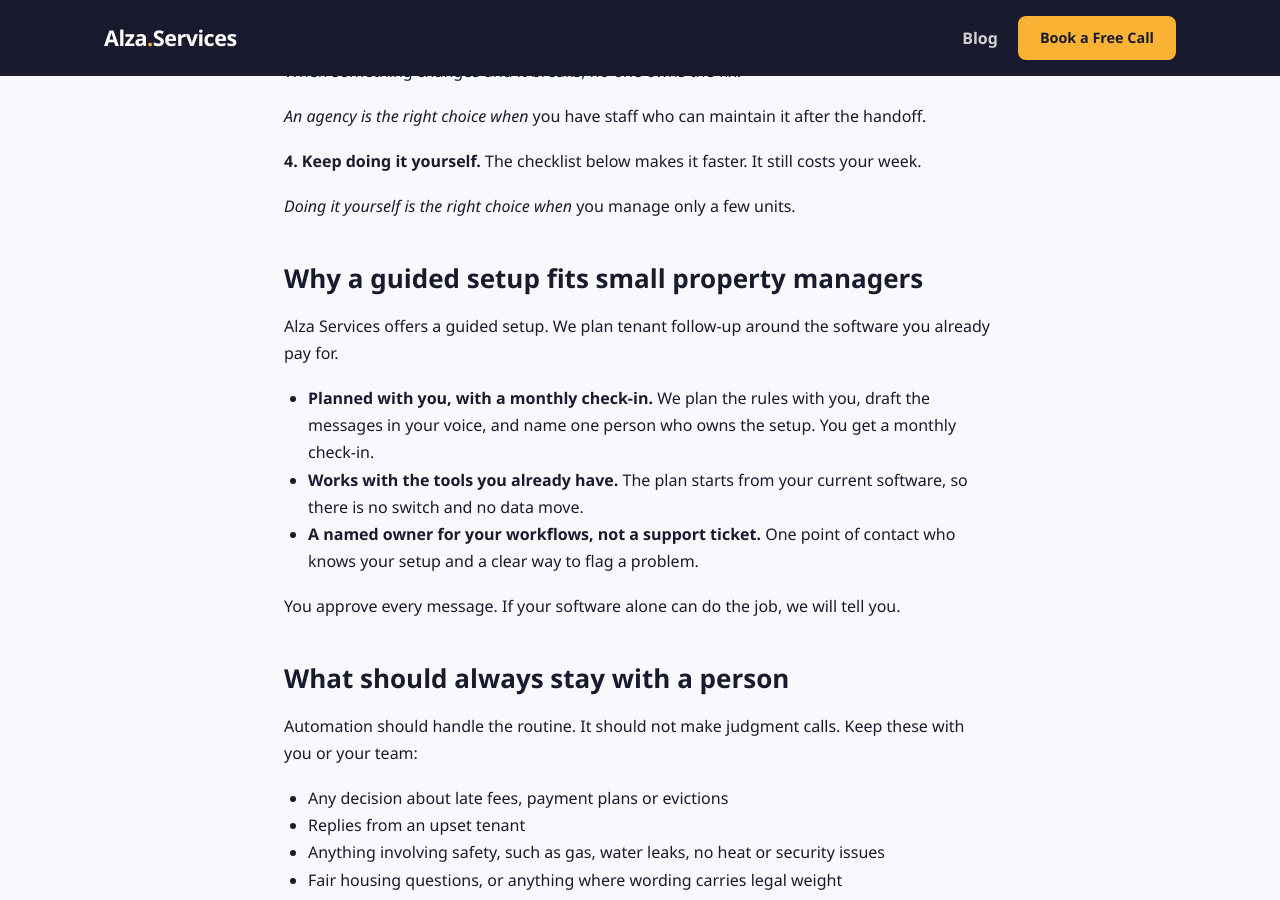
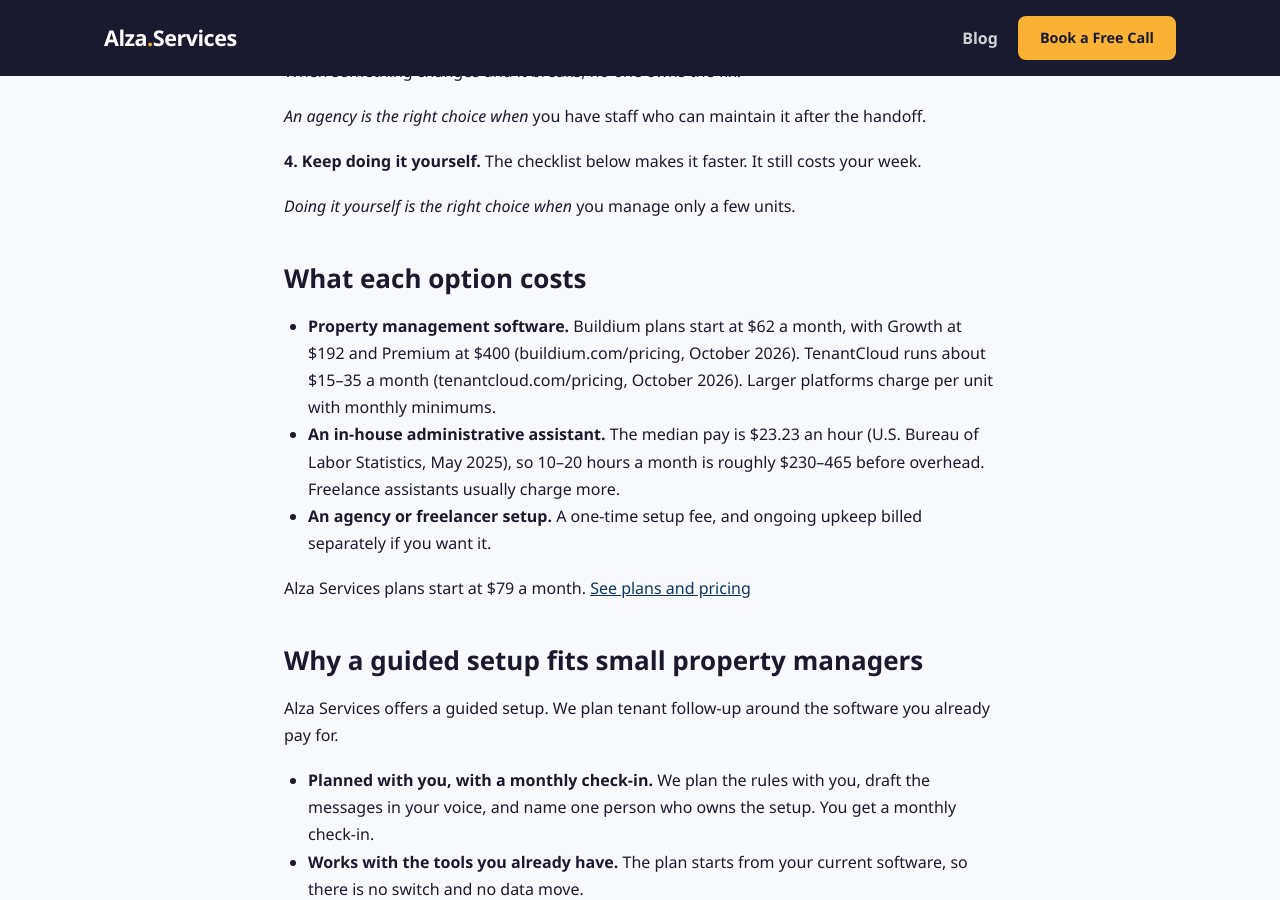
Before and after one commit to getsapalacios/alzallc.com, a Jekyll site: the page built from _posts/2026-11-03-property-manager-tenant-follow-up.md, in a window 1280 px wide and 900 px high, scrolled down 2791 px. Built offline with Jekyll 4.4.1, drawn with Linux system fonts in a browser that asks for light colours.

Commit message:
Add cost section to blog posts
Co-Authored-By: Claude Opus 5.5 <noreply@anthropic.com>

```diff
--- a/_posts/2026-11-03-property-manager-tenant-follow-up.md
+++ b/_posts/2026-11-03-property-manager-tenant-follow-up.md
@@ -71,6 +71,14 @@ Here are the four common ways to get tenant follow-up off your plate, with the h
 
 *Doing it yourself is the right choice when* you manage only a few units.
 
+## What each option costs
+
+- **Property management software.** Buildium plans start at $62 a month, with Growth at $192 and Premium at $400 (buildium.com/pricing, October 2026). TenantCloud runs about $15–35 a month (tenantcloud.com/pricing, October 2026). Larger platforms charge per unit with monthly minimums.
+- **An in-house administrative assistant.** The median pay is $23.23 an hour (U.S. Bureau of Labor Statistics, May 2025), so 10–20 hours a month is roughly $230–465 before overhead. Freelance assistants usually charge more.
+- **An agency or freelancer setup.** A one-time setup fee, and ongoing upkeep billed separately if you want it.
+
+Alza Services plans start at $79 a month. [See plans and pricing](https://alzallc.com/#pricing)
+
 ## Why a guided setup fits small property managers
 
 Alza Services offers a guided setup. We plan tenant follow-up around the software you already pay for.
```
Also changed, not shown: _posts/2026-11-17-lead-follow-up-inbox.md (+8 -0 lines), _posts/2026-12-01-monthly-report-automation.md (+8 -0 lines).
